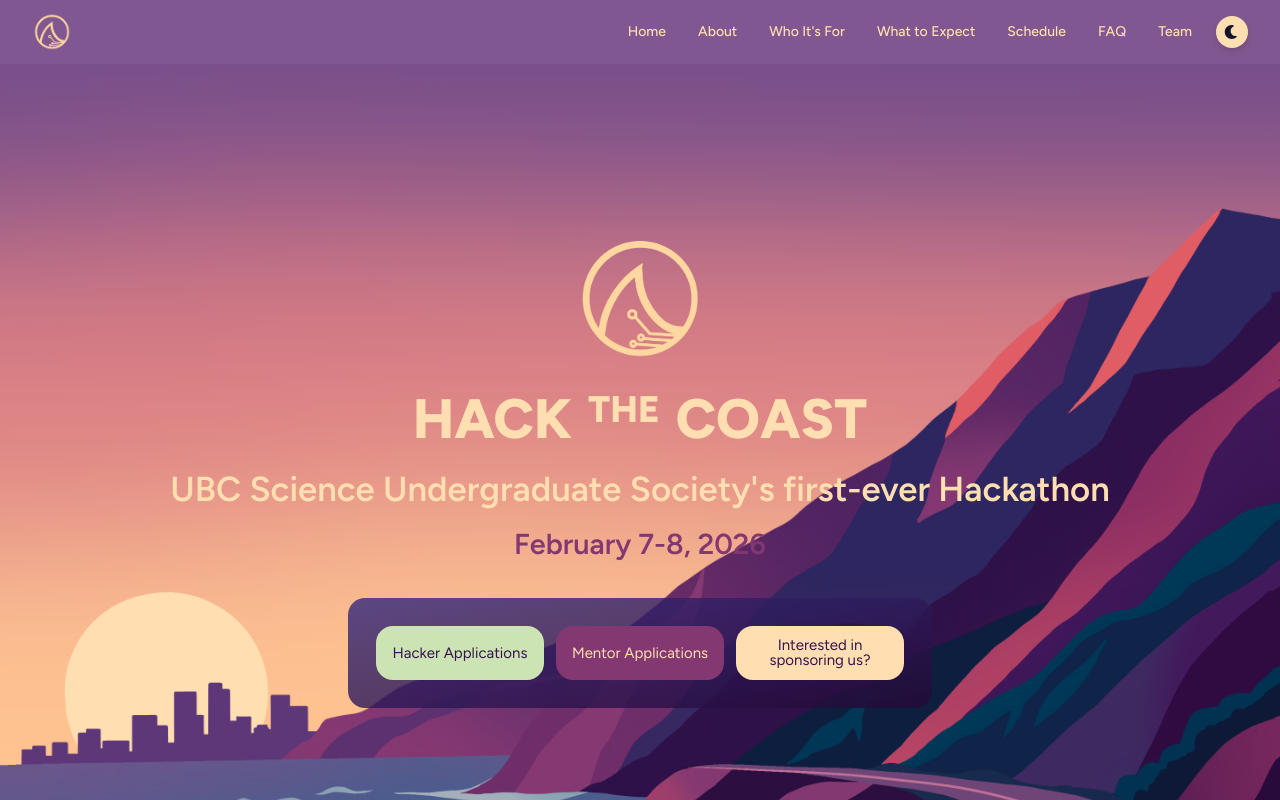
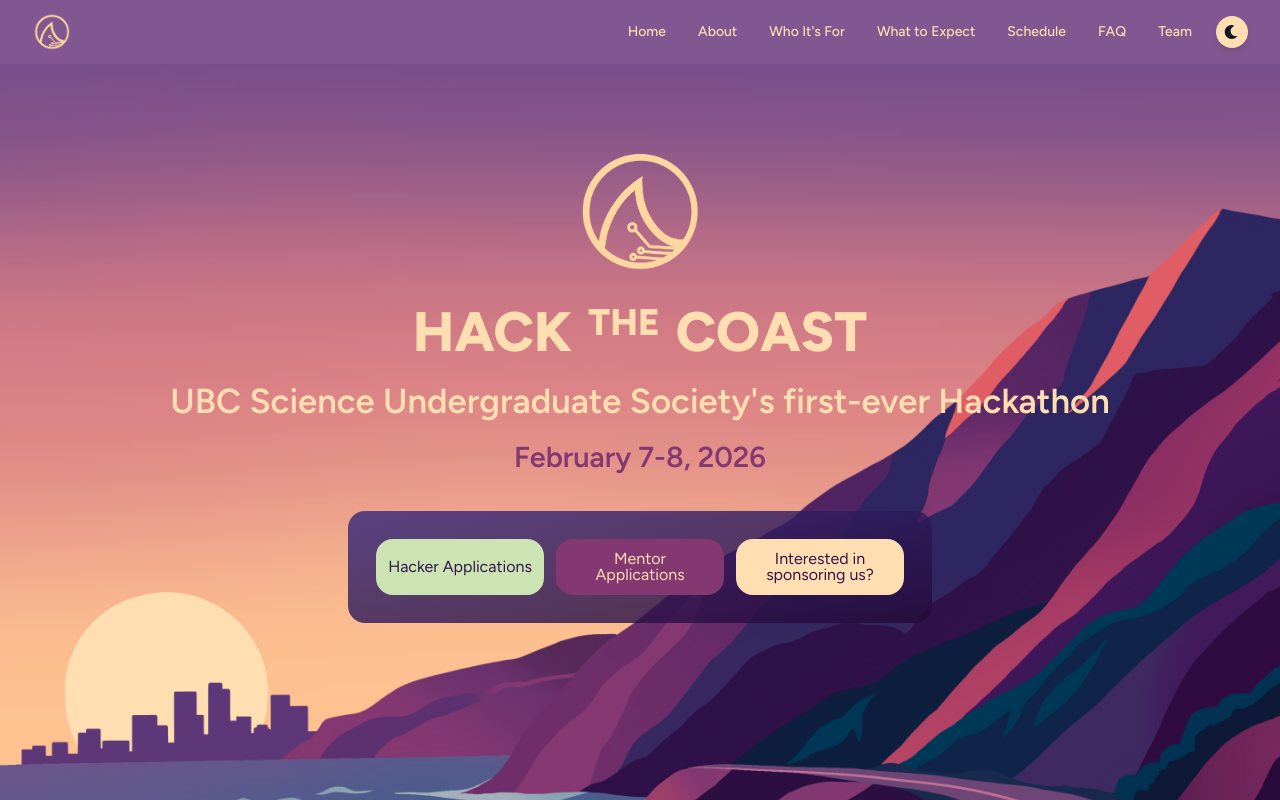
Before and after one commit to Science-Undergraduate-Society/hackathon-info-2026, a Next.js app in the folder sus-hacks-2026/: page / in a window 1280 px wide. Shown: the top 800 px of the page. Built offline with nearby package versions, Linux system fonts and the light colour scheme.

Commit message:
adjust hero margin in desktop

```diff
--- a/sus-hacks-2026/src/app/page.tsx
+++ b/sus-hacks-2026/src/app/page.tsx
@@ -106,7 +106,7 @@
         />
 
         {/* Content over image */}
-        <div className="absolute inset-0 z-10 flex flex-col items-center justify-center px-4 pb-24">
+        <div className="absolute inset-0 z-10 flex flex-col items-center pt-20 max-md:justify-center max-md:pt-0 px-4 pb-24">
           <img
             src={
               theme === "dark" ? "/images/dark-logo.png" : "/images/logo.png"
@@ -148,7 +148,7 @@
           <div
             className={`z-10 max-w-[619px] mt-8 rounded-[17px] p-7 flex flex-nowrap justify-center gap-3
     bg-gradient-to-br from-[rgba(52,42,127,0.8)] to-[rgba(36,8,53,0.8)]
-    text-[clamp(0.6rem,1.3vw,0.939rem)] max-md:p-2 max-md:bg-none max-md:gap-2`}
+    text-[clamp(0.65rem,1.3vw,1rem)] max-md:p-2 max-md:bg-none max-md:gap-2`}
           >
             <button
               className={`leading-none border-2 w-[168px] max-md:w-[110px] rounded-[17px] p-2.5 max-md:p-2 opacity-100 transition-all duration-300 hover:scale-110 hover:shadow-2xl hover:shadow-pink-500/50
```
